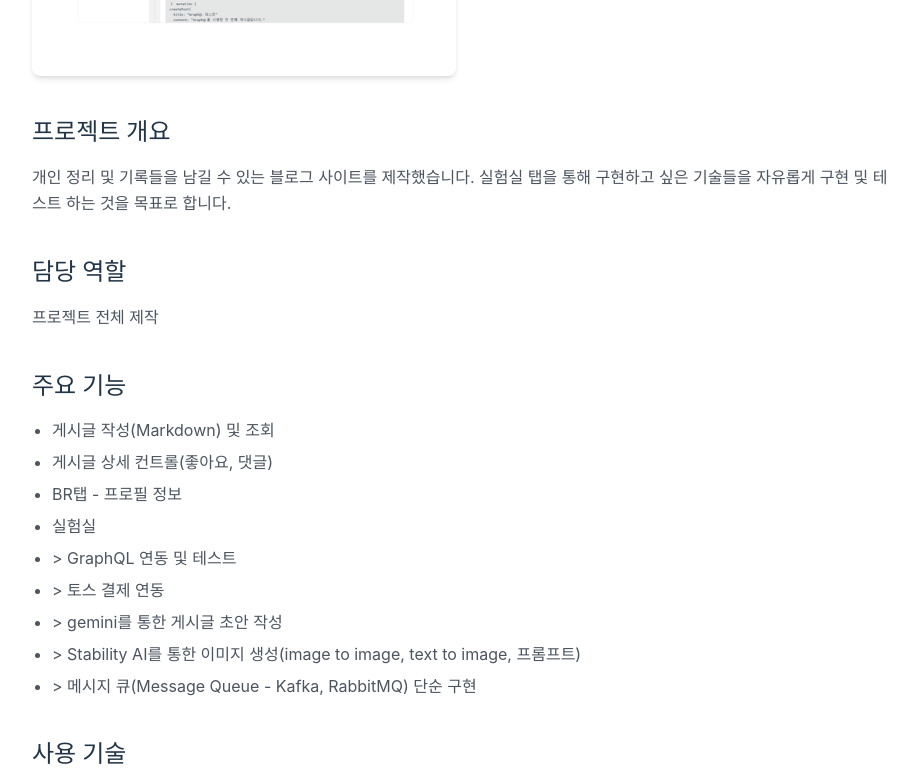
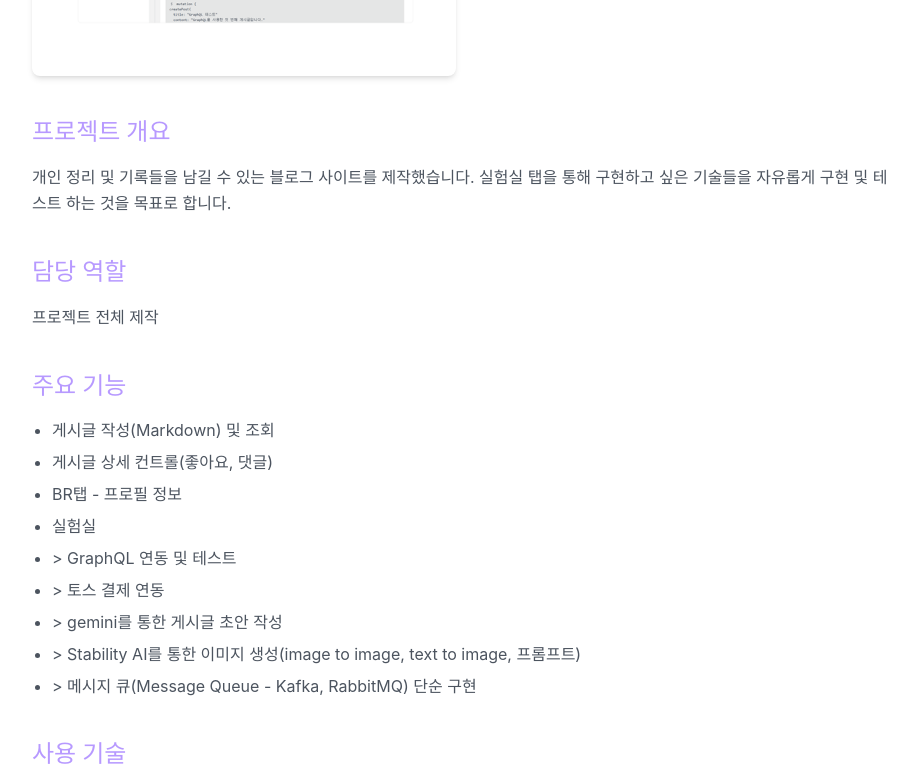
Before and after one commit to BRLOG/brlog_react, a React (Vite) app: page /projects/brlog in a window 1280 px wide. Shown: the part 1988-2772 px from the top of the page, without its empty margins (176-1093 px from the left). Built offline with nearby package versions, Linux system fonts and the light colour scheme; a web font is replaced by a local one.

Commit message:
commit..

```diff
--- a/src/pages/about/ProjectDetail.tsx
+++ b/src/pages/about/ProjectDetail.tsx
@@ -193,7 +193,7 @@ const ProjectDetail: React.FC = () => {
     if (!project) {
         return (
             <div className="container mx-auto px-4 py-8">
-                <div className="text-center">
+                <div className="text-center text-primary/40">
                     <h1 className="text-2xl font-bold mb-4">프로젝트를 찾을 수 없습니다</h1>
                     <button onClick={handleBackToPortfolio} className="btn btn-ghost gap-2">
                         <FaArrowLeft /> 포트폴리오로 돌아가기
@@ -214,7 +214,7 @@ const ProjectDetail: React.FC = () => {
 
             {/* 프로젝트 헤더 */}
             <div className="mb-10">
-                <h1 className="text-3xl font-bold mb-2">{project.title}</h1>
+                <h1 className="text-3xl font-bold mb-2 text-base-content">{project.title}</h1>
                 <div className="flex flex-wrap items-center gap-4 mb-4 text-base-content/60">
                     <div className="flex items-center gap-1">
                         <FaCalendarAlt />
@@ -271,7 +271,7 @@ const ProjectDetail: React.FC = () => {
 
             {/* 프로젝트 개요 */}
             <div className="mb-10">
-                <h2 className="text-2xl font-semibold mb-4">프로젝트 개요</h2>
+                <h2 className="text-2xl font-semibold mb-4 text-primary/40">프로젝트 개요</h2>
                 <p className="mb-4 text-base-content/80 leading-relaxed whitespace-pre-line">
                     {project.description}
                 </p>
@@ -279,7 +279,7 @@ const ProjectDetail: React.FC = () => {
 
             {/* 담당 역할 */}
             <div className="mb-10">
-                <h2 className="text-2xl font-semibold mb-4">담당 역할</h2>
+                <h2 className="text-2xl font-semibold mb-4 text-primary/40">담당 역할</h2>
                 <p className="mb-4 text-base-content/80 leading-relaxed whitespace-pre-line">
                     {project.myRole}
                 </p>
@@ -287,7 +287,7 @@ const ProjectDetail: React.FC = () => {
 
             {/* 주요 기능 */}
             <div className="mb-10">
-                <h2 className="text-2xl font-semibold mb-4">주요 기능</h2>
+                <h2 className="text-2xl font-semibold mb-4 text-primary/40">주요 기능</h2>
                 <ul className="list-disc pl-5 space-y-2 text-base-content/80">
                     {project.mainFeatures.map((feature, idx) => (
                         <li key={idx}>{feature}</li>
@@ -297,8 +297,8 @@ const ProjectDetail: React.FC = () => {
 
             {/* 기술 스택 */}
             <div className="mb-10">
-                <h2 className="text-2xl font-semibold mb-4">사용 기술</h2>
-                <div className="flex flex-wrap gap-2">
+                <h2 className="text-2xl font-semibold mb-4 text-primary/40">사용 기술</h2>
+                <div className="flex flex-wrap gap-2 text-base-content/80">
                     {project.techStack.map((tech, idx) => (
                         <span
                             key={idx}
@@ -312,7 +312,7 @@ const ProjectDetail: React.FC = () => {
 
             {/* 도전 과제 */}
             <div className="mb-10">
-                <h2 className="text-2xl font-semibold mb-4">도전 과제</h2>
+                <h2 className="text-2xl font-semibold mb-4 text-primary/40">도전 과제</h2>
                 <p className="mb-4 text-base-content/80 leading-relaxed whitespace-pre-line">
                     {project.challenges}
                 </p>
@@ -320,7 +320,7 @@ const ProjectDetail: React.FC = () => {
 
             {/* 성과 */}
             <div className="mb-10">
-                <h2 className="text-2xl font-semibold mb-4">성과 및 배운 점</h2>
+                <h2 className="text-2xl font-semibold mb-4 text-primary/40">성과 및 배운 점</h2>
                 <p className="mb-4 text-base-content/80 leading-relaxed whitespace-pre-line">
                     {project.achievements}
                 </p>
```
